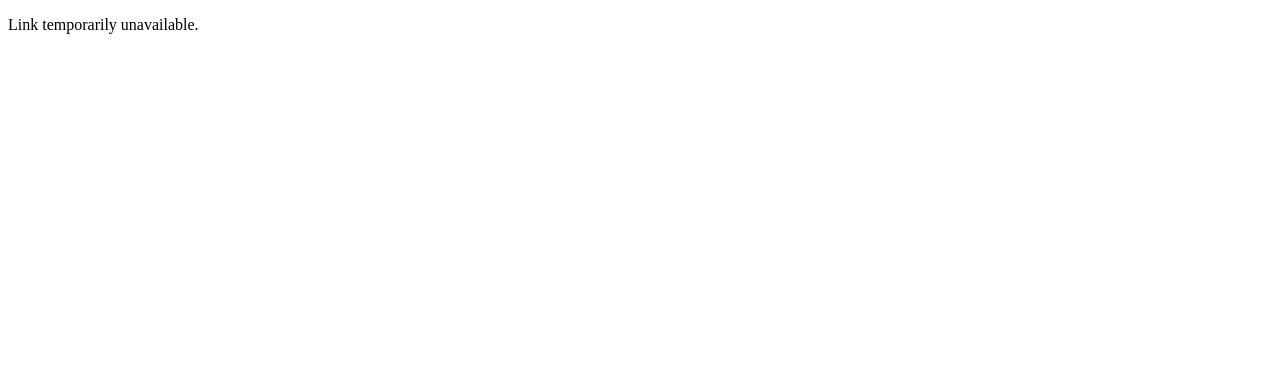
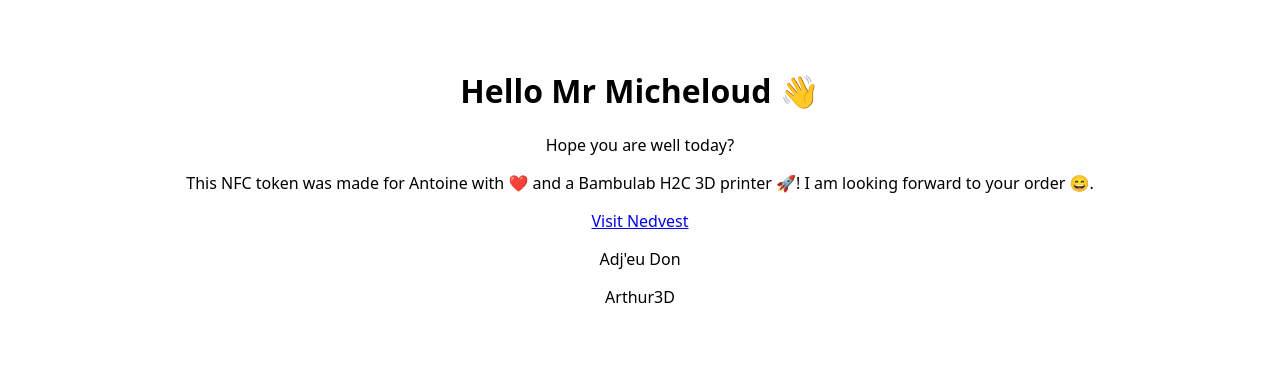
Before and after one commit to DomSEFE/DomSEFE.github.io, a plain HTML site: page QRMoleson/index.html in a window 1280 px wide. Drawn offline with Linux system fonts and the light colour scheme.

Commit message:
Update index.html

```diff
--- a/QRMoleson/index.html
+++ b/QRMoleson/index.html
@@ -2,20 +2,30 @@
 <html lang="en">
 <head>
   <meta charset="utf-8">
+  <title>Hello 👋</title>
+  <meta name="viewport" content="width=device-width, initial-scale=1">
   <meta name="robots" content="noindex, nofollow">
-  <title>Redirecting…</title>
-  <script>
-    (async function () {
-      try {
-        const r = await fetch('target.txt?v=' + Date.now(), { cache: 'no-store' });
-        const url = (await r.text()).trim();
-        if (!url.startsWith('http')) throw new Error();
-        window.location.replace(url);
-      } catch (e) {
-        document.body.innerHTML = '<p>Link temporarily unavailable.</p>';
-      }
-    })();
-  </script>
+
+  <style>
+    body {
+      font-family: system-ui, -apple-system, BlinkMacSystemFont;
+      text-align: center;
+      padding: 40px;
+    }
+  </style>
 </head>
-<body>Redirecting…</body>
+
+<body>
+  <h1>Hello Mr Micheloud 👋</h1>
+  <p>Hope you are well today?</p>
+  <p>This NFC token was made for Antoine with ❤️ and a Bambulab H2C 3D printer 🚀! I am looking forward to your order 😄.</p>
+  <p>
+    <a href="https://Moleson.ch/">Visit Nedvest</a>
+  </p>
+
+  <p></p>Adj'eu Don</p>
+  <p></p>Arthur3D</p>
+
+
+</body>
 </html>
```
